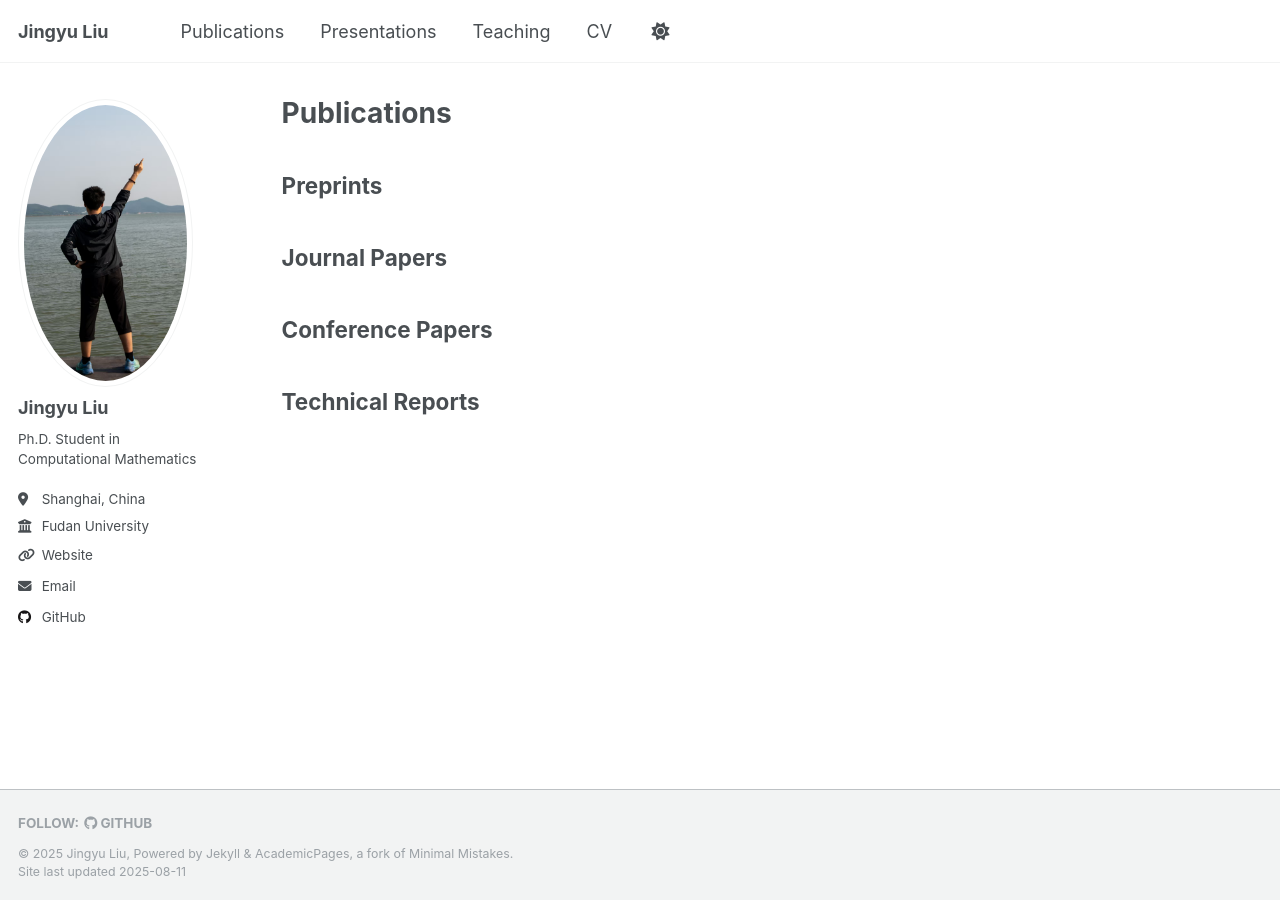
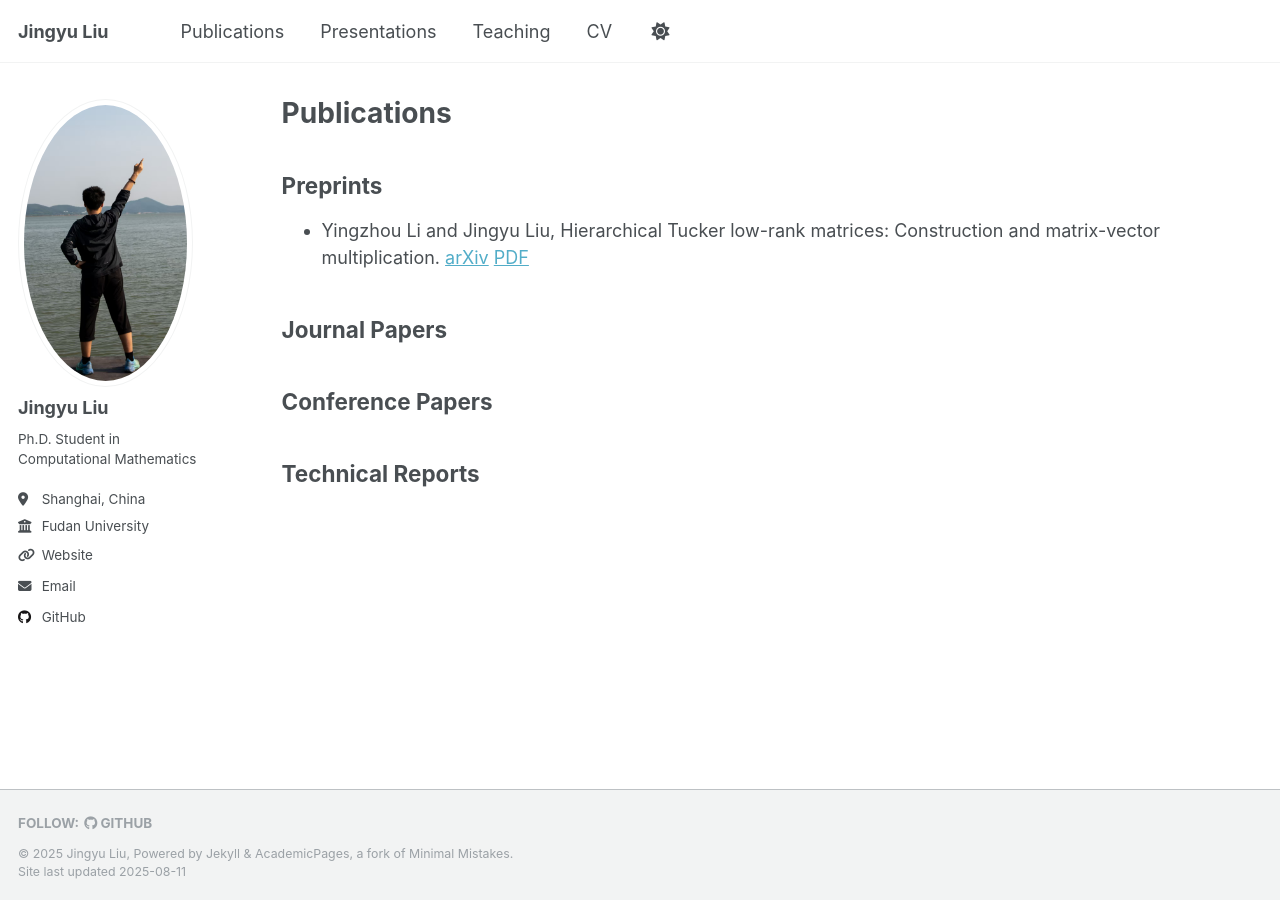
Before and after one commit to JingyuLiuMath/JingyuLiuMath.github.io, a Jekyll site: the page built from _pages/publications.md, in a window 1280 px wide. Built offline with Jekyll 4.4.1, drawn with Linux system fonts in a browser that asks for light colours.

Commit message:
update htlr paper

```diff
--- a/_pages/publications.md
+++ b/_pages/publications.md
@@ -9,6 +9,8 @@ author_profile: true
 
 ## Preprints
 
+- Yingzhou Li and Jingyu Liu, Hierarchical Tucker low-rank matrices: Construction and matrix-vector multiplication. [arXiv](https://arxiv.org/abs/2508.05958) [PDF](https://jingyuliumath.github.io/files/htlr.pdf.)
+
 ## Journal Papers
 
 ## Conference Papers
```
